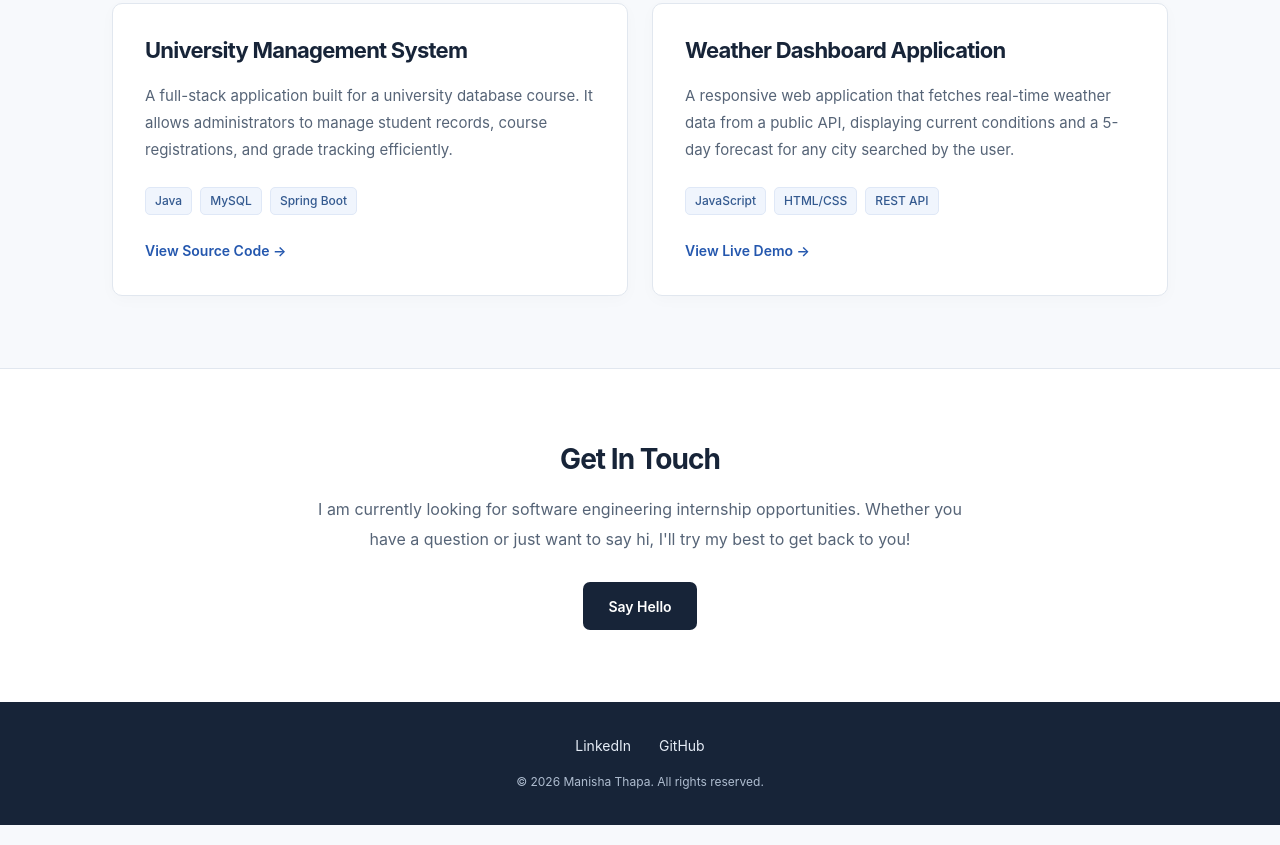
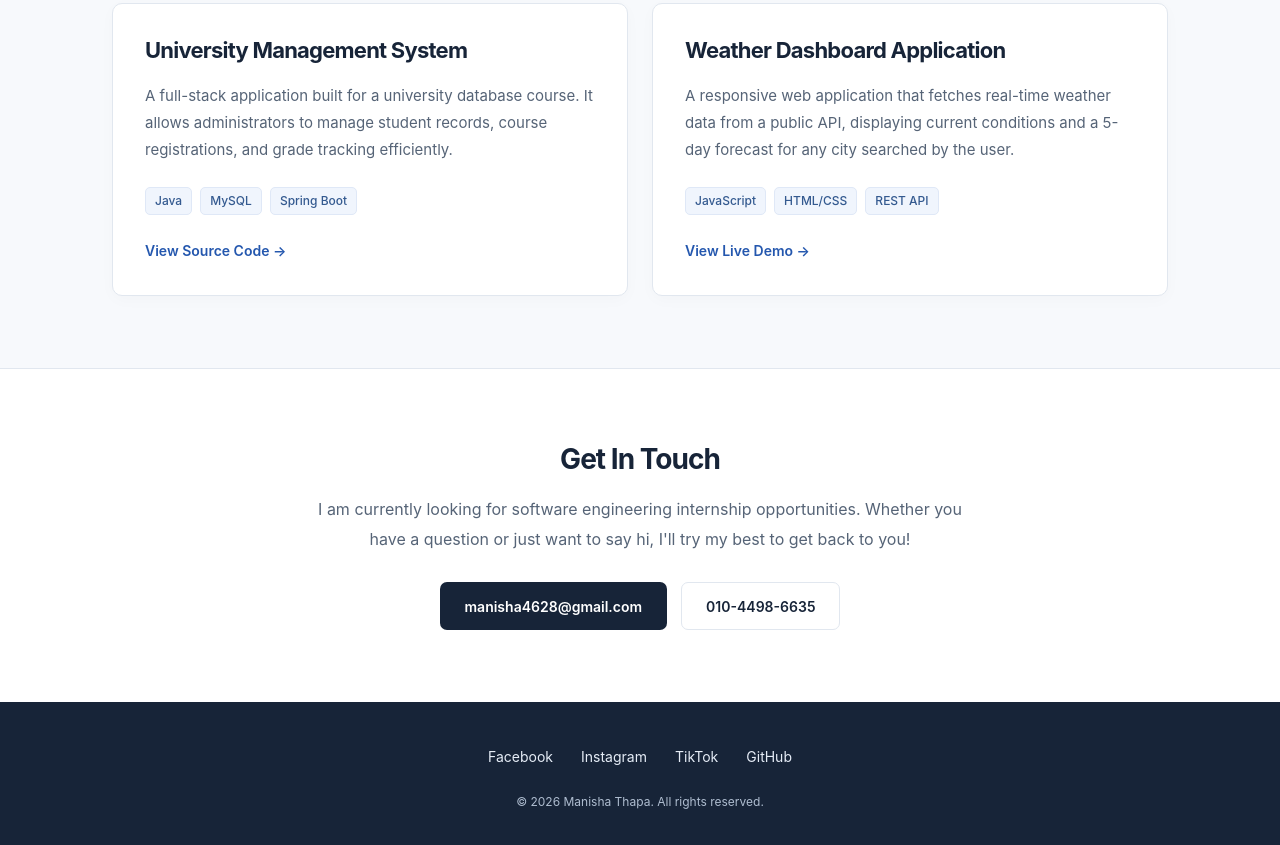
Before and after one commit to manishaworld/Manisha-Portfolio, a plain HTML site: page index.html in a window 1280 px wide. Shown: the part 1182-2027 px from the top of the page. Drawn offline with Linux system fonts and the light colour scheme.

Commit message:
contact
added contact info

```diff
--- a/index.html
+++ b/index.html
@@ -94,9 +94,14 @@
         <div class="content-wrap max-w-4xl mx-auto px-6 text-center">
             <h2 class="text-2xl font-bold text-gray-900 mb-4">Get In Touch</h2>
             <p class="text-gray-600 mb-8">I am currently looking for software engineering internship opportunities. Whether you have a question or just want to say hi, I'll try my best to get back to you!</p>
-            <a href="mailto:your-email@example.com" class="button button-dark bg-gray-900 text-white px-8 py-3 rounded-md font-semibold hover:bg-gray-800 transition-colors">
-                Say Hello
-            </a>
+            <div class="contact-actions">
+                <a href="mailto:manisha4628@gmail.com" class="button button-dark" aria-label="Email Manisha Thapa at manisha4628@gmail.com">
+                    manisha4628@gmail.com
+                </a>
+                <a href="tel:+821044986635" class="button button-outline" aria-label="Call Manisha Thapa on 010-4498-6635">
+                    010-4498-6635
+                </a>
+            </div>
         </div>
     </section>
 
@@ -104,8 +109,10 @@
     <footer class="site-footer bg-gray-900 text-gray-400 py-8 text-center">
         <div class="content-wrap max-w-4xl mx-auto px-6">
             <div class="footer-links space-x-4 mb-4">
-                <a href="#" class="text-white hover:text-blue-400 transition-colors">LinkedIn</a>
-                <a href="#" class="text-white hover:text-blue-400 transition-colors">GitHub</a>
+                <a href="https://www.facebook.com/share/18bFJK9DUa/?mibextid=wwXIfr" target="_blank" rel="noopener noreferrer">Facebook</a>
+                <a href="https://www.instagram.com/manishathapa2683/" target="_blank" rel="noopener noreferrer">Instagram</a>
+                <a href="https://www.tiktok.com/@preetysoul133" target="_blank" rel="noopener noreferrer">TikTok</a>
+                <a href="https://github.com/manishaworld" target="_blank" rel="noopener noreferrer">GitHub</a>
             </div>
             <p class="text-sm">&copy; 2026 Manisha Thapa. All rights reserved.</p>
         </div>
--- a/portfolio.css
+++ b/portfolio.css
@@ -56,6 +56,8 @@ img { display: block; max-width: 100%; }
 .button-primary:hover { background: var(--accent-dark); }
 .button-dark { background: var(--ink); color: var(--white); }
 .button-dark:hover { background: #263b58; }
+.button-outline { border-color: var(--line); background: var(--white); color: var(--ink); }
+.button-outline:hover { background: var(--canvas); }
 
 .portfolio-section { padding: 72px 0; border-top: 1px solid var(--line); }
 .portfolio-section h2 { margin-bottom: 30px; font-size: 28px; line-height: 1.3; font-weight: 650; letter-spacing: -0.035em; }
@@ -75,8 +77,10 @@ img { display: block; max-width: 100%; }
 #contact .content-wrap { text-align: center; }
 #contact h2 { margin-bottom: 18px; }
 #contact p { max-width: 660px; margin: 0 auto 28px; color: var(--muted); line-height: 1.85; }
+.contact-actions { display: flex; justify-content: center; align-items: center; flex-wrap: wrap; gap: 14px; }
 .site-footer { padding: 32px 0; background: var(--ink); color: #afbdd0; text-align: center; }
-.footer-links { display: flex; justify-content: center; gap: 28px; margin-bottom: 14px; color: #e5ecf6; font-size: 14px; }
+.footer-links { display: flex; justify-content: center; flex-wrap: wrap; gap: 8px 28px; margin-bottom: 14px; color: #e5ecf6; font-size: 14px; }
+.footer-links a { display: inline-flex; align-items: center; min-height: 44px; }
 .footer-links a:hover { color: var(--white); text-decoration: underline; text-underline-offset: 4px; }
 .site-footer p { font-size: 12px; }
 
```
